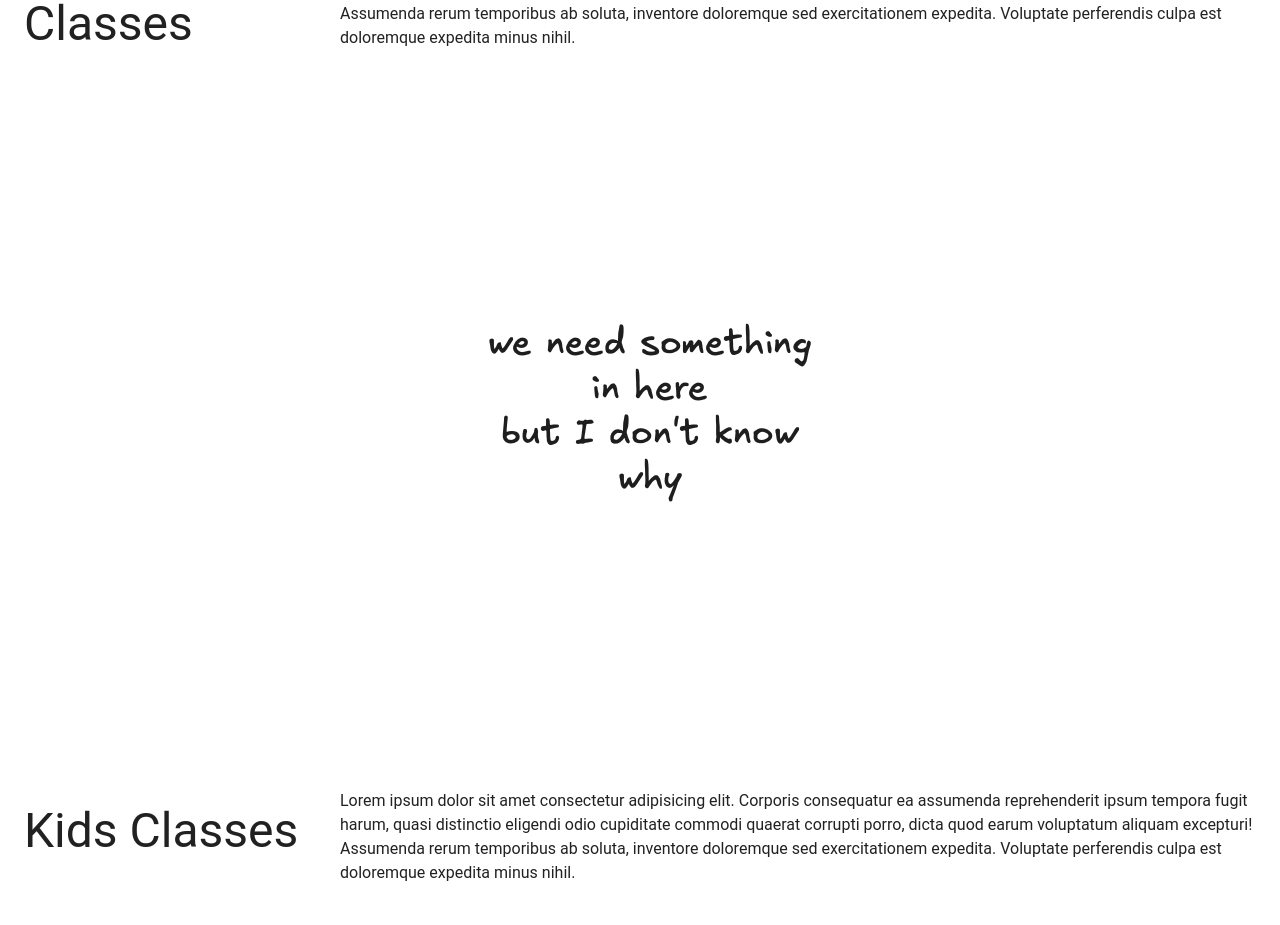
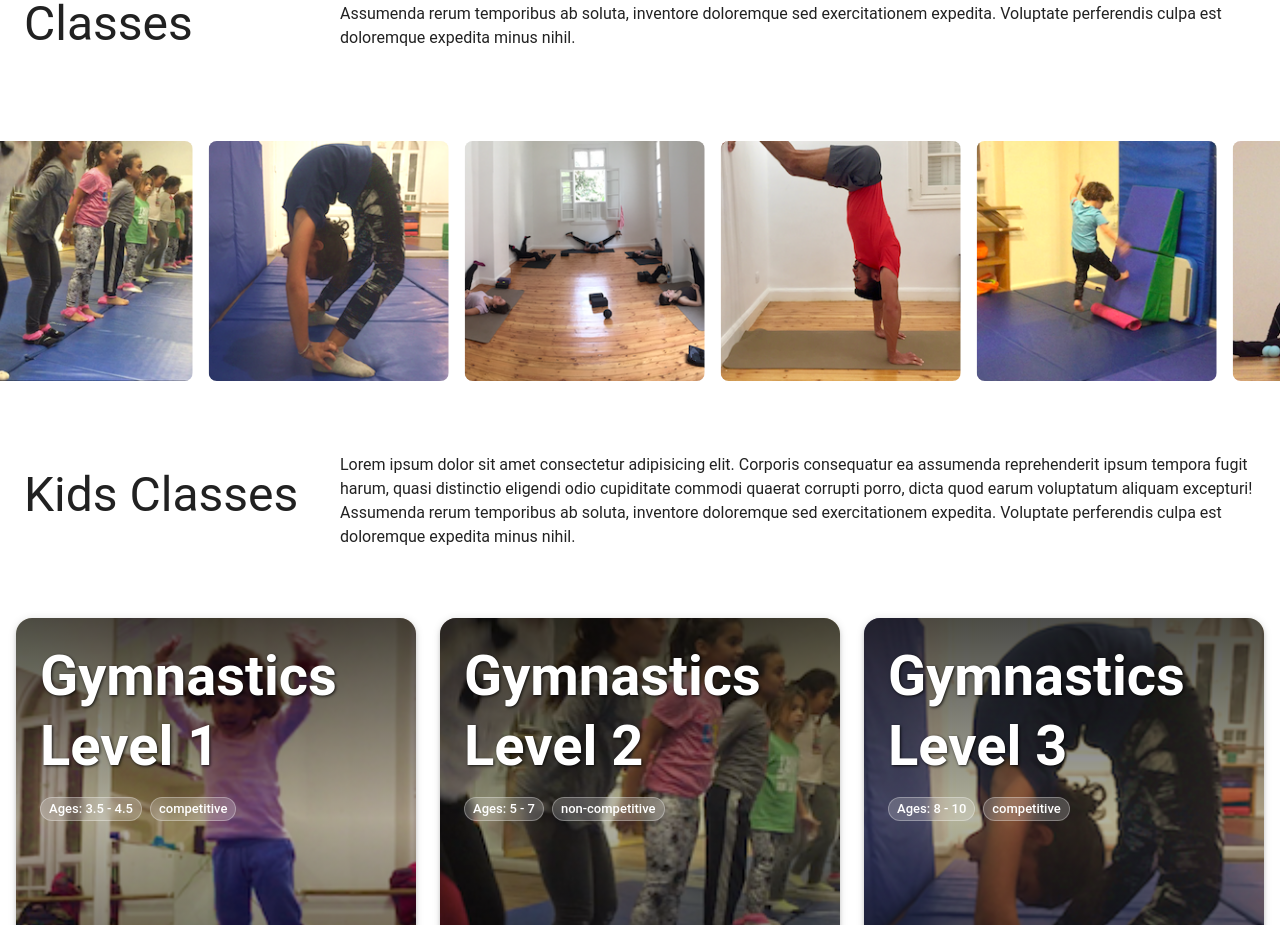
Before and after one commit to khesly1903/FlipInvertedArtsWebsite, a React (Vite) app: page /classes in a window 1280 px wide. Shown: the part 684-1609 px from the top of the page. Built offline with nearby package versions, Linux system fonts and the light colour scheme.

Commit message:
feat: Add new ´ImageCarousel.jsx´, carousel type image viewer for classes page

```diff
--- /dev/null
+++ b/src/components/ImageCarousel.jsx
@@ -0,0 +1,40 @@
+import { Box } from "@mui/material";
+import { motion } from "framer-motion";
+
+export default function ImageCarousel({ images = [] }) {
+  if (!images || images.length === 0) return null;
+
+  const duplicatedImages = [...images, ...images];
+
+  return (
+    <Box sx={{ width: "100%", overflow: "hidden" }}>
+      <motion.div
+        style={{ display: "flex", width: "max-content" }}
+        animate={{ x: "-50%" }}
+        initial={{ x: 0 }}
+        transition={{
+          repeat: Infinity,
+          ease: "linear",
+          duration: images.length * 5, // for each image, 5sec
+        }}
+      >
+        {duplicatedImages.map((img, index) => (
+          <Box
+            key={index}
+            component="img"
+            src={img}
+            alt={`Carousel image ${index}`}
+            sx={{
+              width: { xs: "50vw", sm: "33.33vw", md: "25vw", lg: "20vw" },
+              height: { xs: "50vw", sm: "33.33vw", md: "25vw", lg: "20vw" },
+              objectFit: "cover",
+              flexShrink: 0,
+              p: 1,
+              borderRadius: 4,
+            }}
+          />
+        ))}
+      </motion.div>
+    </Box>
+  );
+}
--- a/src/pages/ClassesPage.jsx
+++ b/src/pages/ClassesPage.jsx
@@ -5,6 +5,15 @@ import ClassCard from "../components/ClassCard";
 import AnimatedInformation from "../components/AnimatedInformation";
 import PageLandings from "../components/PageLandings";
 import { classes } from "../data/classes";
+import ImageCarousel from "../components/ImageCarousel";
+
+import classes_1 from "../assets/classes/classes_1.png";
+import classes_2 from "../assets/classes/classes_2.png";
+import classes_3 from "../assets/classes/classes_3.png";
+import classes_4 from "../assets/classes/classes_4.png";
+import classes_5 from "../assets/classes/classes_5.png";
+import classes_6 from "../assets/classes/classes_6.png";
+import classes_7 from "../assets/classes/classes_7.png";
 
 export default function ClassesPage() {
   return (
@@ -19,15 +28,26 @@ export default function ClassesPage() {
       />
 
       {/* idk.png */}
-      <Box
+      {/* <Box
         display="flex"
         alignItems="center"
         justifyContent="center"
         width={"100%"}
       >
         <img src="/idk.png" alt="idk" />
-      </Box>
+      </Box> */}
 
+      <ImageCarousel
+        images={[
+          classes_1,
+          classes_2,
+          classes_3,
+          classes_4,
+          classes_5,
+          classes_6,
+          classes_7,
+        ]}
+      />
       {/* Kids Classes Section */}
       <AnimatedInformation
         title="Kids Classes"
```
